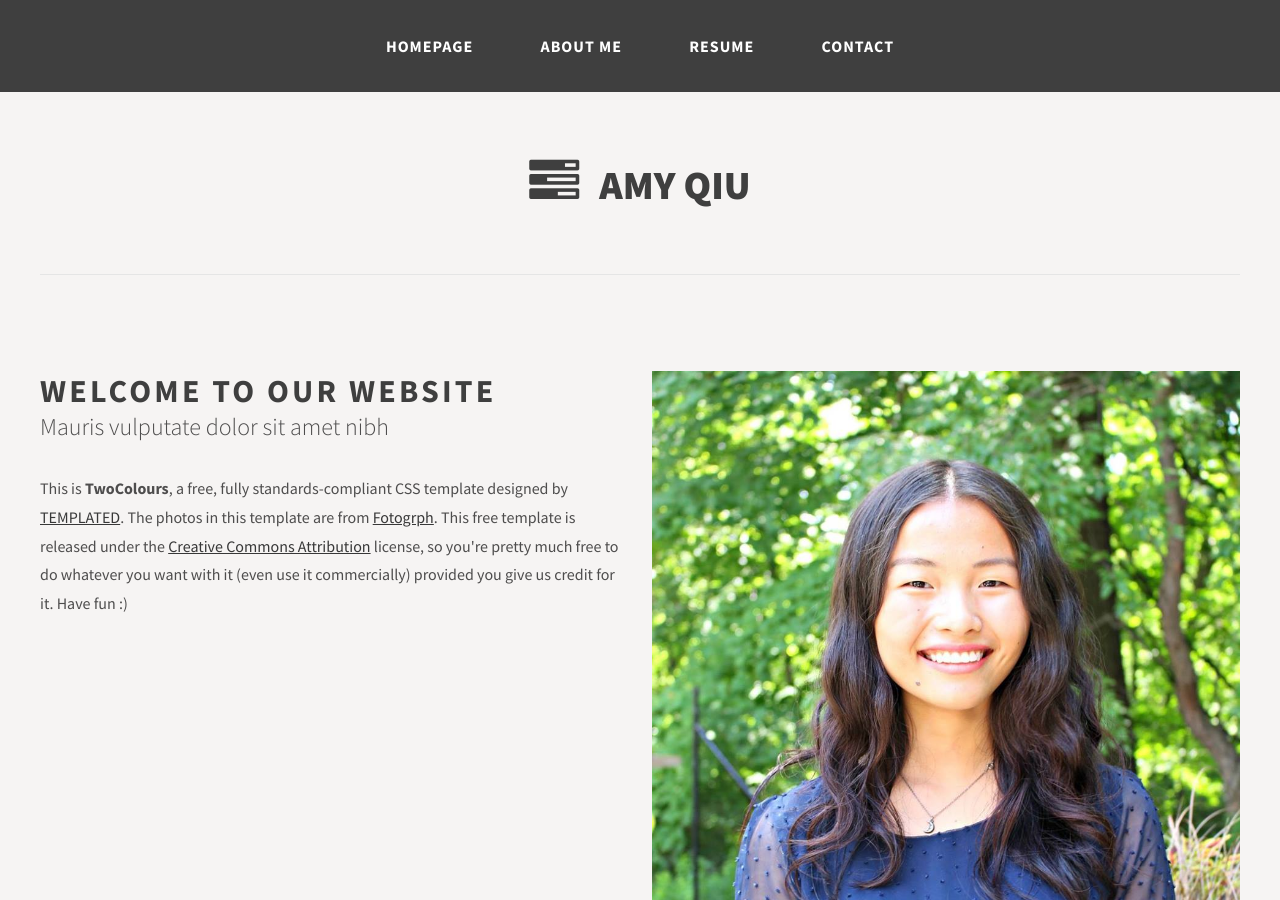
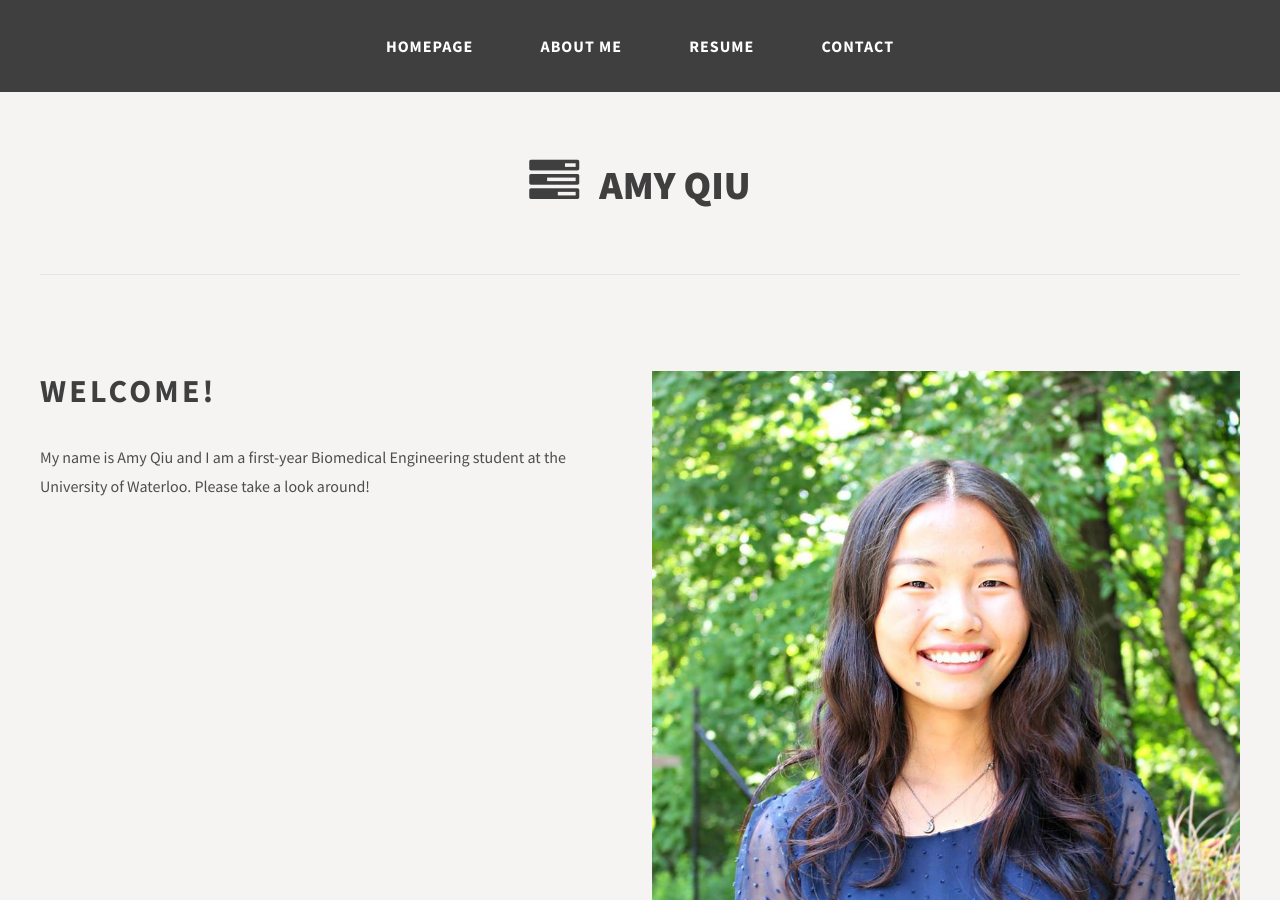
Before and after one commit to amyqiu/amyqiu, a Jekyll site: the page index.html, which Jekyll copies as it is, in a window 1280 px wide and 900 px high. Built offline with Jekyll 4.4.1, drawn with Linux system fonts in a browser that asks for light colours.

Commit message:
Update index.html

```diff
--- a/index.html
+++ b/index.html
@@ -40,10 +40,9 @@ Released   : 20130811
 <div id="page" class="container">
 	<div id="content">
 		<div class="title">
-			<h2>Welcome to our website</h2>
-			<span class="byline">Mauris vulputate dolor sit amet nibh</span>
+			<h2>Welcome!</h2>
 		</div>
-		<p>This is <strong>TwoColours</strong>, a free, fully standards-compliant CSS template designed by <a href="http://templated.co" rel="nofollow">TEMPLATED</a>. The photos in this template are from <a href="http://fotogrph.com/"> Fotogrph</a>. This free template is released under the <a href="http://templated.co/license">Creative Commons Attribution</a> license, so you're pretty much free to do whatever you want with it (even use it commercially) provided you give us credit for it. Have fun :) </p>
+		<p>My name is Amy Qiu and I am a first-year Biomedical Engineering student at the University of Waterloo. Please take a look around!</p>
 	</div>
 	<div id="sidebar"><a href="#" class="image image-full"><img src="images/profile.jpg" alt="" /></a></div>
 </div>
```
